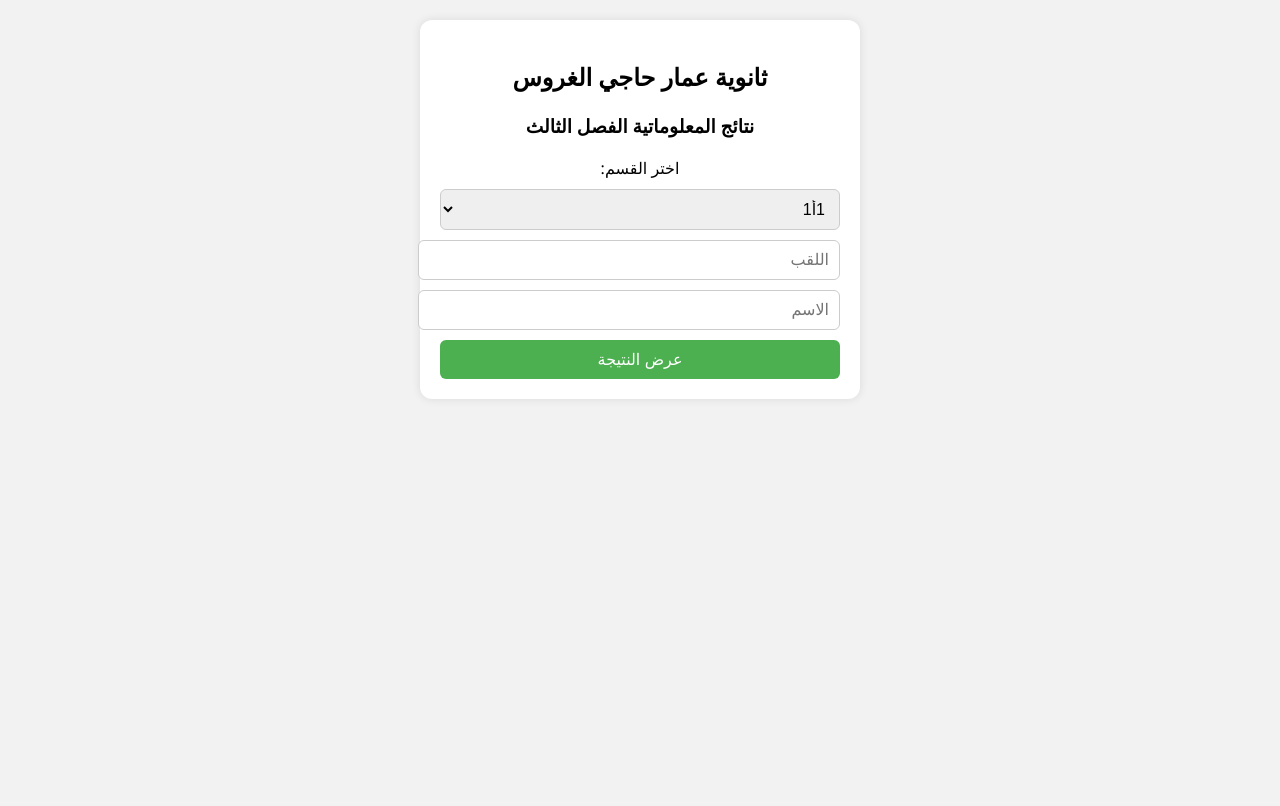
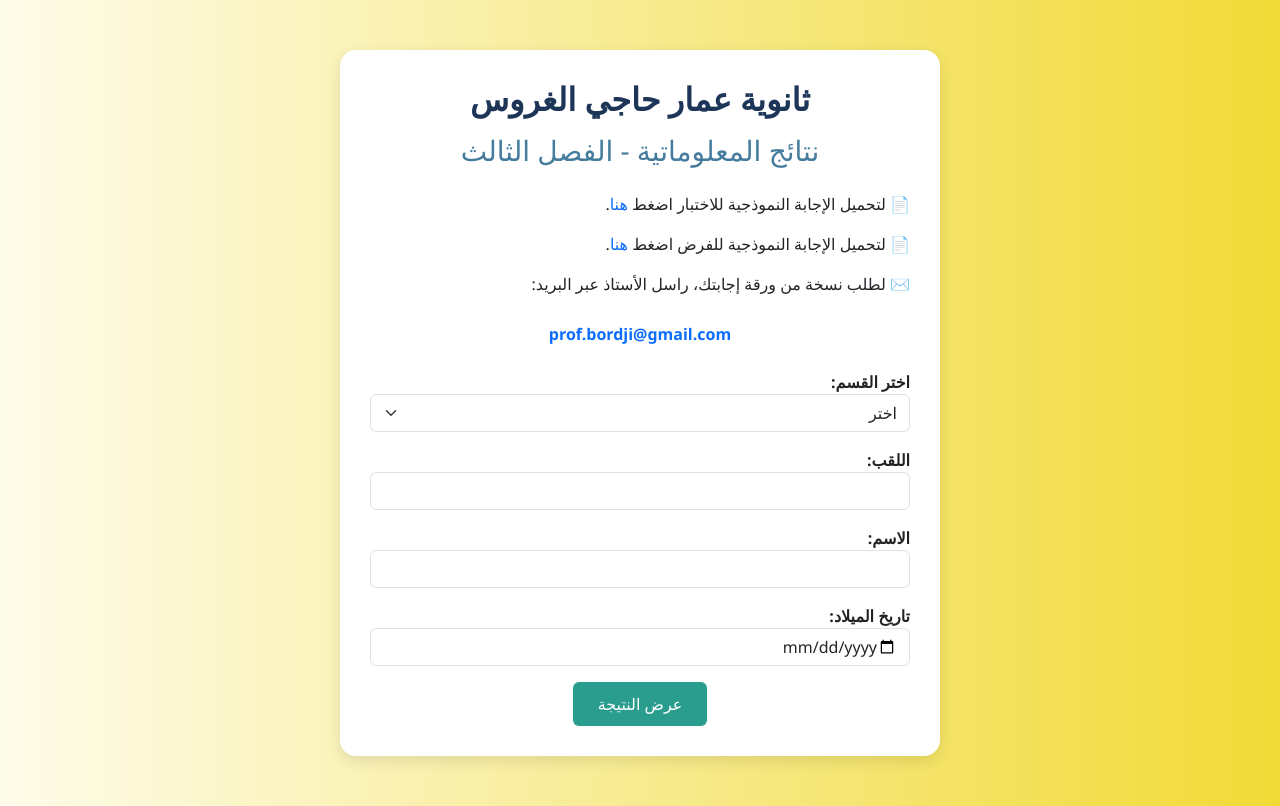
Before and after one commit to bordji18/infores, a Flask app: page / in a window 1280 px wide. Before the commit the page ends 399 px from the top, so only its background shows below. Run offline with Flask 3, Linux system fonts and the light colour scheme; parts of the project's set-up code (start-up, migrations or seed data) failed here and were passed over.

Commit message:
Update index.html

```diff
--- a/templates/index.html
+++ b/templates/index.html
@@ -4,61 +4,94 @@
     <meta charset="UTF-8">
     <meta name="viewport" content="width=device-width, initial-scale=1.0">
     <title>نتائج التلاميذ</title>
+    <link href="https://cdn.jsdelivr.net/npm/bootstrap@5.3.0/dist/css/bootstrap.rtl.min.css" rel="stylesheet">
     <style>
         body {
+            background: linear-gradient(to right, #fefcea, #f1da36);
             font-family: 'Segoe UI', sans-serif;
-            background-color: #f2f2f2;
-            margin: 0;
-            padding: 20px;
-            text-align: center;
         }
         .container {
-            max-width: 400px;
-            margin: auto;
+            max-width: 600px;
+            margin: 50px auto;
             background: white;
-            padding: 20px;
-            border-radius: 12px;
-            box-shadow: 0 0 10px rgba(0,0,0,0.1);
+            padding: 30px;
+            border-radius: 16px;
+            box-shadow: 0 5px 15px rgba(0,0,0,0.1);
         }
-        select, input[type="text"], button {
-            width: 100%;
-            padding: 10px;
-            margin-top: 10px;
-            border-radius: 6px;
-            border: 1px solid #ccc;
-            font-size: 16px;
+        h2 {
+            color: #1d3557;
+            font-weight: bold;
         }
-        button {
-            background-color: #4CAF50;
-            color: white;
+        h3 {
+            color: #457b9d;
+        }
+        label {
+            font-weight: bold;
+            color: #222;
+            text-align: right; /* تعديل هنا */
+            display: block; /* تأكد من أن label يأخذ مساحة كاملة */
+        }
+        .form-control, .form-select {
+            direction: rtl;
+            text-align: right;
+        }
+        .btn-primary {
+            background-color: #2a9d8f;
             border: none;
-            cursor: pointer;
+            padding: 10px 25px;
         }
-        button:hover {
-            background-color: #45a049;
+        .btn-primary:hover {
+            background-color: #21867a;
         }
         .result, .error {
             margin-top: 20px;
-            padding: 15px;
-            border-radius: 8px;
+            padding: 20px;
+            border-radius: 10px;
+            font-size: 16px;
         }
         .result {
-            background-color: #e0f7fa;
-            color: #00695c;
+            background-color: #e0f7f1;
+            color: #065f46;
+            border: 1px solid #0f766e;
         }
         .error {
-            background-color: #ffebee;
-            color: #c62828;
+            background-color: #ffe6e6;
+            color: #b91c1c;
+            border: 1px solid #f87171;
+        }
+        .links a {
+            color: #0d6efd;
+            text-decoration: none;
+        }
+        .links a:hover {
+            text-decoration: underline;
+        }
+        .email-link {
+            display: inline-block;
+            margin-top: 10px;
+            font-weight: bold;
+            color: #d00000;
         }
     </style>
 </head>
 <body>
-    <div class="container">
-        <h2>ثانوية عمار حاجي الغروس</h2>
-        <h3>نتائج المعلوماتية الفصل الثالث</h3>
-        <form method="POST">
+    <div class="container text-center">
+        <h2 class="mb-3">ثانوية عمار حاجي الغروس</h2>
+        <h3 class="mb-4">نتائج المعلوماتية - الفصل الثالث</h3>
+
+        <div class="text-end links mb-4">
+            <p align="right">📄 لتحميل الإجابة النموذجية للاختبار اضغط <a href="https://bit.ly/info-exam3" target="_blank">هنا</a>.</p>
+            <p align="right">📄 لتحميل الإجابة النموذجية للفرض اضغط <a href="https://bit.ly/info-test3" target="_blank">هنا</a>.</p>
+            <p align="right">✉️ لطلب نسخة من ورقة إجابتك، راسل الأستاذ عبر البريد: <br>
+                <center><a class="email-link" href="mailto:prof.bordji@gmail.com">prof.bordji@gmail.com</a></center>
+            </p>
+        </div>
+
+        <form method="POST" class="text-end">
+            <div class="mb-3">
                 <label for="section">اختر القسم:</label>
-            <select name="section" required>
+                <select class="form-select" name="section" required>
+                    <option value="">اختر</option>
                     <option value="3111001">1أ1</option>
                     <option value="3111002">1أ2</option>
                     <option value="3111003">1أ3</option>
@@ -67,19 +100,32 @@
                     <option value="3112003">1ع3</option>
                     <option value="3112004">1ع4</option>
                 </select>
-            <input type="text" name="last_name" placeholder="اللقب" required>
-            <input type="text" name="first_name" placeholder="الاسم" required>
-            <button type="submit">عرض النتيجة</button>
+            </div>
+            <div class="mb-3">
+                <label>اللقب:</label>
+                <input type="text" class="form-control" name="last_name" required>
+            </div>
+            <div class="mb-3">
+                <label>الاسم:</label>
+                <input type="text" class="form-control" name="first_name" required>
+            </div>
+            <div class="mb-3">
+                <label>تاريخ الميلاد:</label>
+                <input type="date" class="form-control" name="birth_date" min="2005-01-01" max="2010-12-31" required>
+            </div>
+            <div class="text-center">
+                <button type="submit" class="btn btn-primary">عرض النتيجة</button>
+            </div>
         </form>
 
         {% if result %}
-            <div class="result">
+        <div class="result text-center mt-4"> <!-- تغيير text-end إلى text-center -->
             <p><strong>{{ result.last_name }} {{ result.first_name }}</strong></p>
-                <p>نقطة الفرض هي: {{ result.average }}</p>
-                <p>نقطة الاختبار هي: {{ result.exam }}</p>
+            <p>📘 نقطة الفرض: {{ result.average }}</p>
+            <p>📘 نقطة الاختبار: {{ result.exam }}</p>
         </div>
         {% elif error %}
-            <div class="error">{{ error }}</div>
+        <div class="error text-center mt-4">{{ error }}</div>
         {% endif %}
     </div>
 </body>
```
Lines whose indentation alone changed are shown as unchanged.
